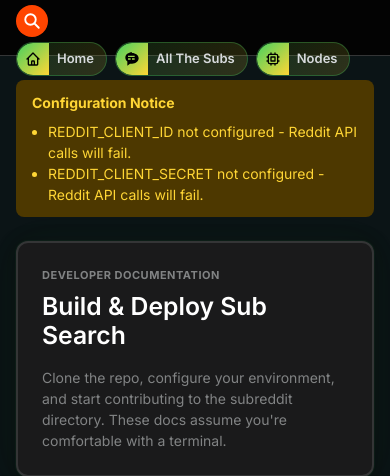
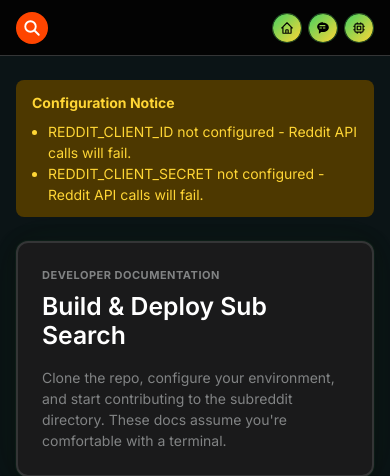
Before and after one commit to ericrosenberg1/reddit-sub-analyzer, a Django app: page /docs/ in a window 390 px wide; the page is wider, and only the part inside the window is pictured. Shown: the top 476 px of that part. Run offline with Django 5.2, Linux system fonts and the light colour scheme; parts of the project's set-up code (start-up, migrations or seed data) failed here and were passed over.

Commit message:
fix: Navbar layout - single line with no wrapping
- Add flex-wrap: nowrap to prevent pills from wrapping
- Reduce pill sizes slightly for better fit
- Hide pill text on mobile, show only icons
- Add flex-shrink: 0 to prevent element shrinking
- Ensure navbar stays on single line at all screen sizes

🤖 Generated with [Claude Code](https://claude.com/claude-code)

Co-Authored-By: Claude <noreply@anthropic.com>

```diff
--- a/templates/base.html
+++ b/templates/base.html
@@ -88,6 +88,7 @@
     }
     .navbar .container {
       height: 100%;
+      flex-wrap: nowrap;
     }
     .navbar-brand {
       display: flex;
@@ -117,10 +118,11 @@
     .nav-pills-custom {
       display: flex;
       align-items: center;
-      gap: 8px;
+      gap: 6px;
       margin: 0;
       padding: 0;
       list-style: none;
+      flex-wrap: nowrap;
     }
     .nav-pill {
       display: flex;
@@ -133,6 +135,7 @@
       overflow: hidden;
       text-decoration: none;
       transition: all 0.2s ease;
+      flex-shrink: 0;
     }
     .nav-pill:hover {
       background: linear-gradient(135deg, rgba(70, 209, 96, 0.25) 0%, rgba(255, 214, 53, 0.25) 100%);
@@ -147,30 +150,36 @@
       display: flex;
       align-items: center;
       justify-content: center;
-      width: 32px;
-      height: 32px;
+      width: 28px;
+      height: 28px;
       background: linear-gradient(135deg, var(--ss-success) 0%, var(--ss-warning) 100%);
       border-radius: 20px 0 0 20px;
     }
     .nav-pill-icon svg {
-      width: 16px;
-      height: 16px;
+      width: 14px;
+      height: 14px;
       color: #000;
     }
     .nav-pill-text {
-      padding: 6px 12px 6px 8px;
+      padding: 5px 10px 5px 6px;
       font-weight: 600;
-      font-size: 13px;
+      font-size: 12px;
       color: var(--ss-text);
       white-space: nowrap;
     }
     .nav-pill:hover .nav-pill-text { color: #fff; }
+    /* Hide pill text on small screens, show only icons */
+    @media (max-width: 767px) {
+      .nav-pill-text { display: none; }
+      .nav-pill-icon { border-radius: 20px; }
+    }
 
     .dancing-sandwich {
       animation: dance 1.5s ease-in-out infinite;
       display: inline-block;
-      font-size: 1.8rem;
-      margin-left: 12px;
+      font-size: 1.5rem;
+      margin-left: 8px;
+      flex-shrink: 0;
     }
 
     /* ========== CARDS - Enhanced ========== */
```
